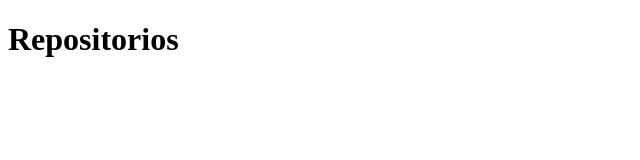
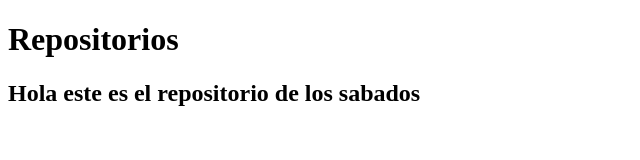
Before and after one commit to agusack/desarrollos_web, a plain HTML site: page index.html in a window 1280 px wide. Shown: the whole page, without its empty margins (0-640 px from the left). Drawn offline with Linux system fonts and the light colour scheme.

Commit message:
update index
agg h2

```diff
--- a/index.html
+++ b/index.html
@@ -7,5 +7,6 @@
 </head>
 <body>
     <h1>Repositorios</h1>
+    <h2>Hola este es el repositorio de los sabados</h2>
 </body>
 </html>
```
